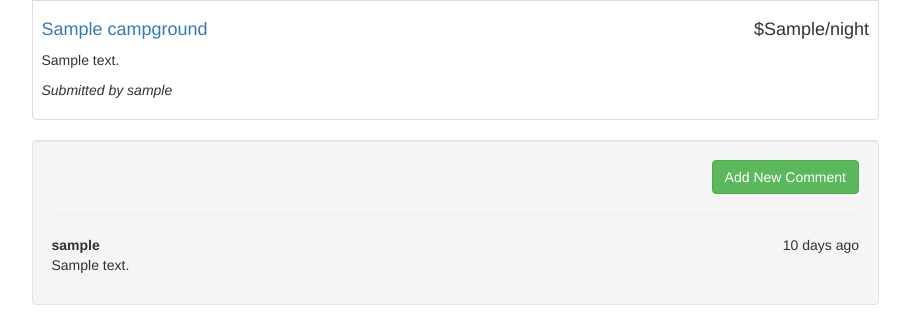
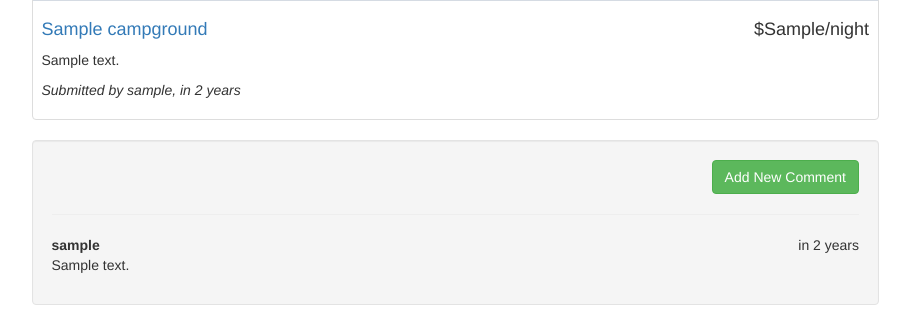
Before and after one commit to jlangdon90/YelpCamp, a Node server app: page /campgrounds/600000000000000000000001 in a window 1280 px wide. Shown: the part 706-1031 px from the top of the page, without its empty margins (331-1241 px from the left). Run offline with Node 20, Linux system fonts and the light colour scheme; tables that the repository leaves empty hold one stand-in row (values such as "Sample post"); grey boxes marked "Sample" are stand-in pictures; some libraries are stand-ins or nearby versions.

Commit message:
added in moment.js stuff for tracking campground creation and comment ages

```diff
--- a/app.js
+++ b/app.js
@@ -33,6 +33,7 @@ app.use(require("express-session")({
   saveUninitialized: false
 }));
 app.use(flash());
+app.locals.moment = require("moment");
 app.use(passport.initialize());
 app.use(passport.session());
 passport.use(new LocalStrategy(User.authenticate()));
--- a/models/campground.js
+++ b/models/campground.js
@@ -9,6 +9,7 @@ var campgroundSchema = new mongoose.Schema({
   location: String,
   lat: Number,
   lng: Number,
+  createdAt: {type: Date, default: Date.now},
   author: {
     id: {
       type: mongoose.Schema.Types.ObjectId,
--- a/models/comment.js
+++ b/models/comment.js
@@ -8,7 +8,8 @@ var commentSchema = new mongoose.Schema({
       ref: "User"
     },
     username: String
-  }
+  },
+  createdAt: {type: Date, default: Date.now}
 });
 
 module.exports = mongoose.model("Comment", commentSchema);
--- a/package.json
+++ b/package.json
@@ -24,6 +24,7 @@
     "express": "^4.16.3",
     "express-session": "^1.15.6",
     "method-override": "^2.3.10",
+    "moment": "^2.21.0",
     "mongoose": "^4.12.3",
     "newrelic": "^3.2.0",
     "node-geocoder": "^3.22.0",
--- a/views/campgrounds/show.ejs
+++ b/views/campgrounds/show.ejs
@@ -18,7 +18,7 @@
           <h4 class="pull-right">$<%= campground.price %>/night</h4>
           <h4><a><%= campground.name %></a></h4>
           <p><%= campground.description %></p>
-          <p><em>Submitted by <%= campground.author.username %></em></p>
+          <p><em>Submitted by <%= campground.author.username %>, <%= moment(campground.createdAt).fromNow() %></em></p>
 
           <% if(currentUser && campground.author.id.equals(currentUser._id)){%>
             <a class="btn btn-xs btn-warning" href="/campgrounds/<%= campground._id %>/edit%>">Edit</a>
@@ -39,7 +39,7 @@
           <div class="row">
             <div class="col-md-12">
               <strong><%= comment.author.username %></strong>
-              <span class="pull-right">10 days ago</span>
+              <span class="pull-right"><%= moment(comment.createdAt).fromNow() %></span>
               <p>
                 <%= comment.text %>
               </p>
```
Also changed, not shown: 1 other file.
